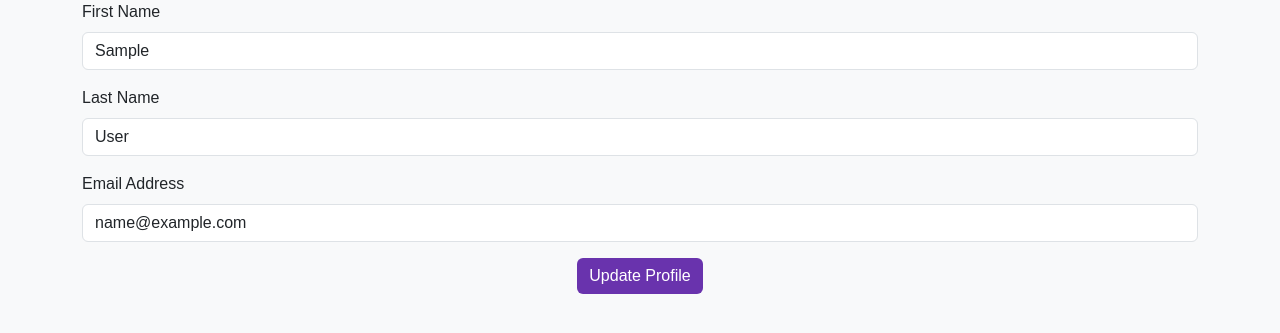
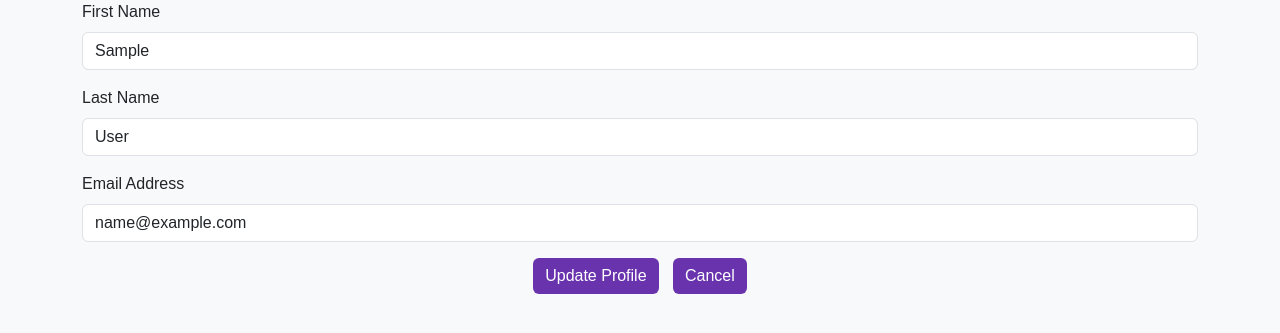
Before and after one commit to RSE-Sheffield/SORT, a Django app: page /profile/ in a window 1280 px wide. Shown: the part 56-389 px from the top of the page. Run offline with Django 5.2, Linux system fonts and the light colour scheme; the visitor is signed in with stand-in values (Sample User, id 1); some libraries are stand-ins or nearby versions.

Commit message:
add: cancel button to profile

```diff
--- a/home/templates/home/profile.html
+++ b/home/templates/home/profile.html
@@ -2,7 +2,6 @@
 
 {% block content %}
     <div class="container">
-
         <form method="post">
             {% csrf_token %}
 
@@ -28,6 +27,9 @@
                 <button type="submit" class="btn btn-primary" style="background-color: #6933AD; border: none;">
                     Update Profile
                 </button>
+              <a href="{% url 'home' %}" class="btn btn-primary" style="background-color: #6933AD; border: none; margin-left: 10px;">
+                    Cancel
+                </a>
             </div>
         </form>
     </div>
```
